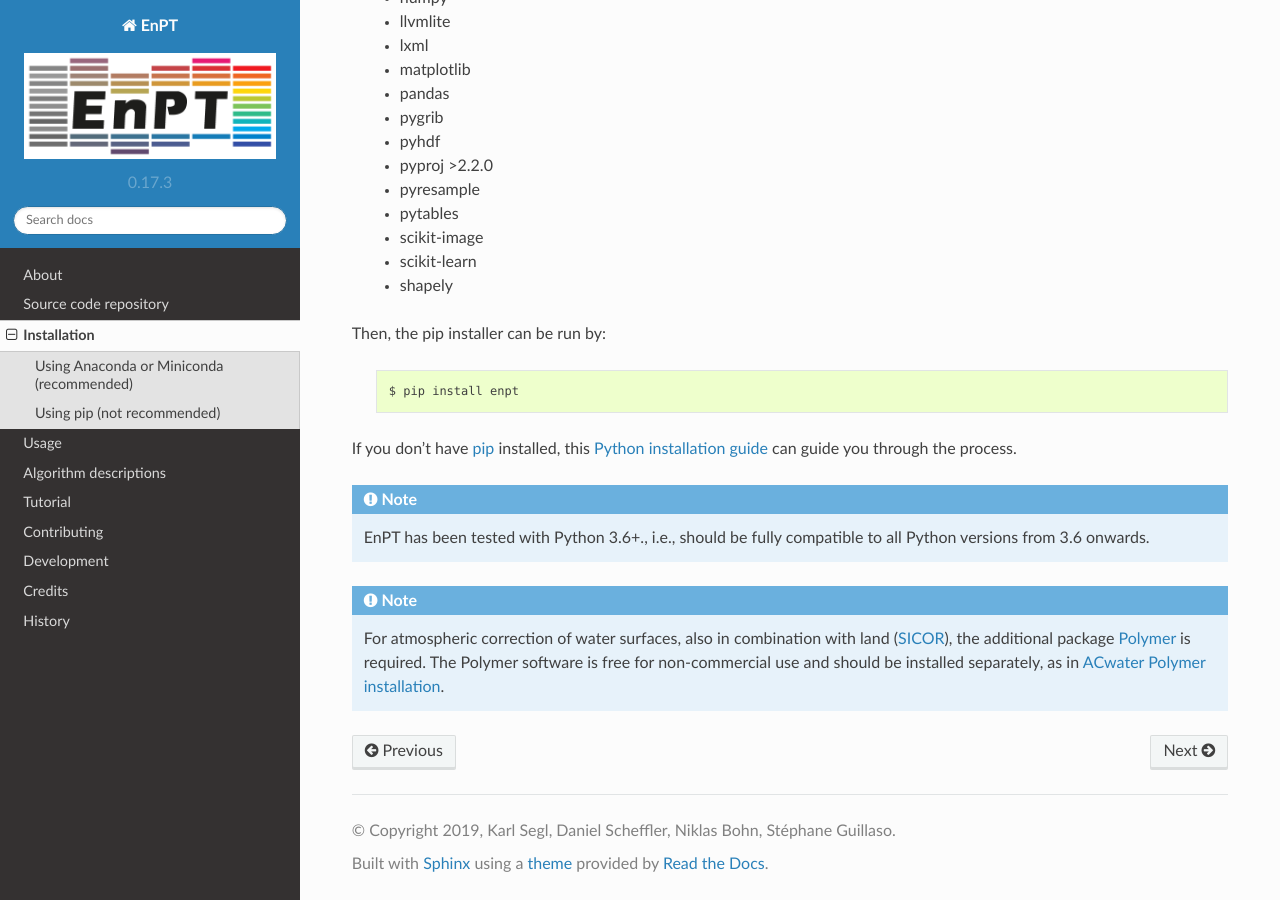
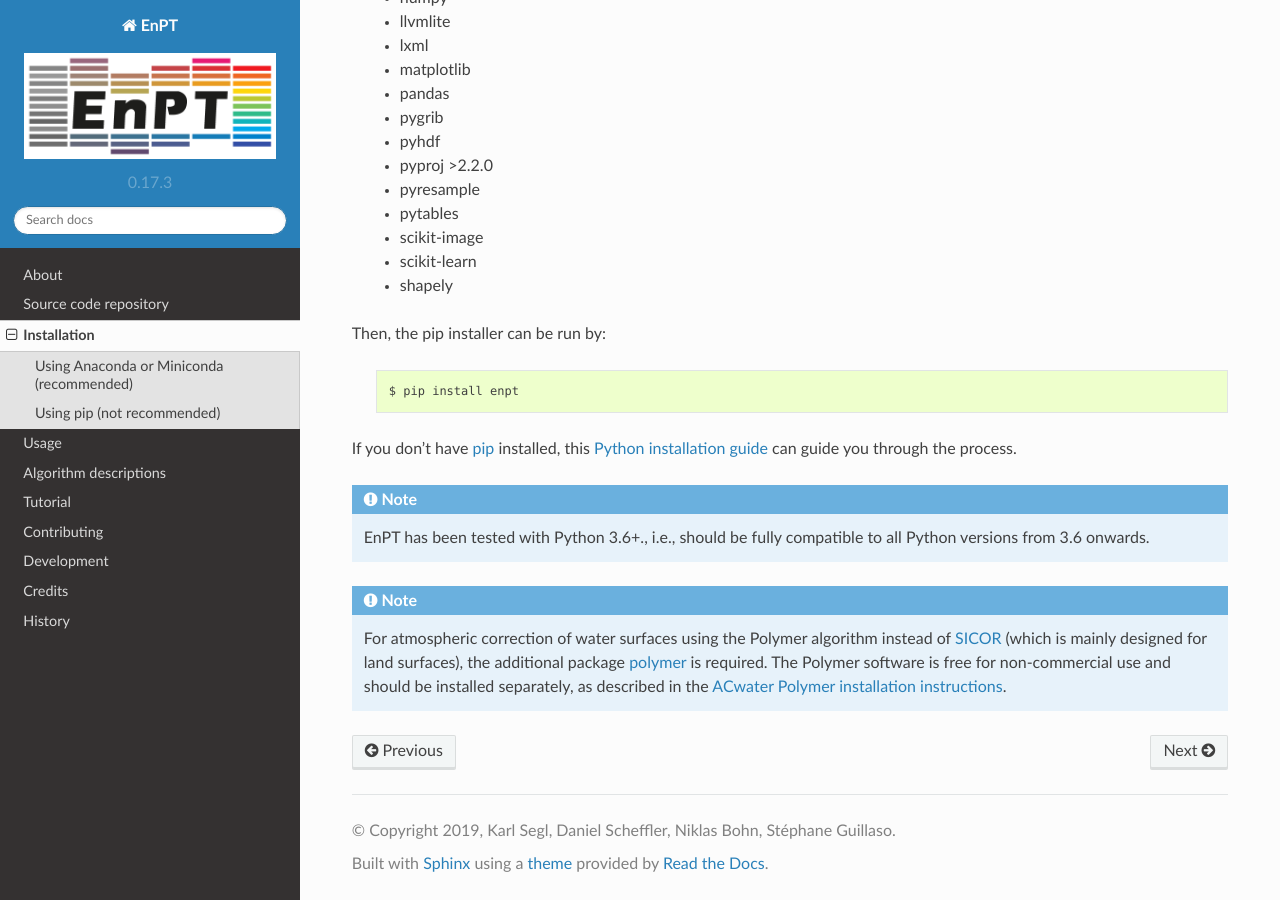
Before and after one commit to GFZ/enpt, a Sphinx documentation site: the page built from docs/installation.rst, in a window 1280 px wide and 900 px high, scrolled down 892 px. Built offline with Sphinx 7.4.7 and the Read the Docs theme 2.0.0, drawn with Linux system fonts in a browser that asks for light colours; pages that are not in the unit, such as notebooks, are missing from menus.

Commit message:
Improved documentation.
Signed-off-by: Daniel Scheffler <danschef@gfz-potsdam.de>

```diff
--- a/docs/about.rst
+++ b/docs/about.rst
@@ -16,8 +16,7 @@ Feature overview
 * read EnMAP Level-1B input data
 * radiometric conversion to top-of-atmosphere radiance
 * dead pixel correction
-* atmospheric correction (based on SICOR_)
-* atmospheric correction of water surfaces (based on Polymer_ via `ACwater Polymer`_).
+* atmospheric correction (based on SICOR_ for land and `ACwater Polymer`_ via Polymer_ for water surfaces)
 * detection and correction of geometric misregistrations compared to user provided spatial reference (based on AROSICS_)
 * orthorectification
 * write EnMAP Level-2 output data
--- a/docs/installation.rst
+++ b/docs/installation.rst
@@ -77,13 +77,13 @@ you through the process.
 
 .. note::
 
-    For atmospheric correction of water surfaces, also in combination with land (SICOR_),
-    the additional package Polymer_ is required.
-    The Polymer software is free for non-commercial use and
-    should be installed separately, as in `ACwater Polymer installation`_.
+    For atmospheric correction of water surfaces using the Polymer algorithm instead of SICOR_ (which is mainly
+    designed for land surfaces), the additional package polymer_ is required. The Polymer software is free for
+    non-commercial use and should be installed separately, as described in the
+    `ACwater Polymer installation instructions`_.
 
-.. _`ACwater Polymer installation`: https://gitlab.awi.de/phytooptics/acwater/-/blob/master/docs/installation.rst
-.. _`Polymer`: https://forum.hygeos.com
+.. _`ACwater Polymer installation instructions`: https://gitlab.awi.de/phytooptics/acwater/-/blob/master/docs/installation.rst
+.. _`polymer`: https://forum.hygeos.com
 .. _SICOR: https://git.gfz-potsdam.de/EnMAP/sicor
 
 .. _pip: https://pip.pypa.io
```
Also changed, not shown: docs/algorithm_descriptions.rst (+3 -6 lines), 1 other file.
